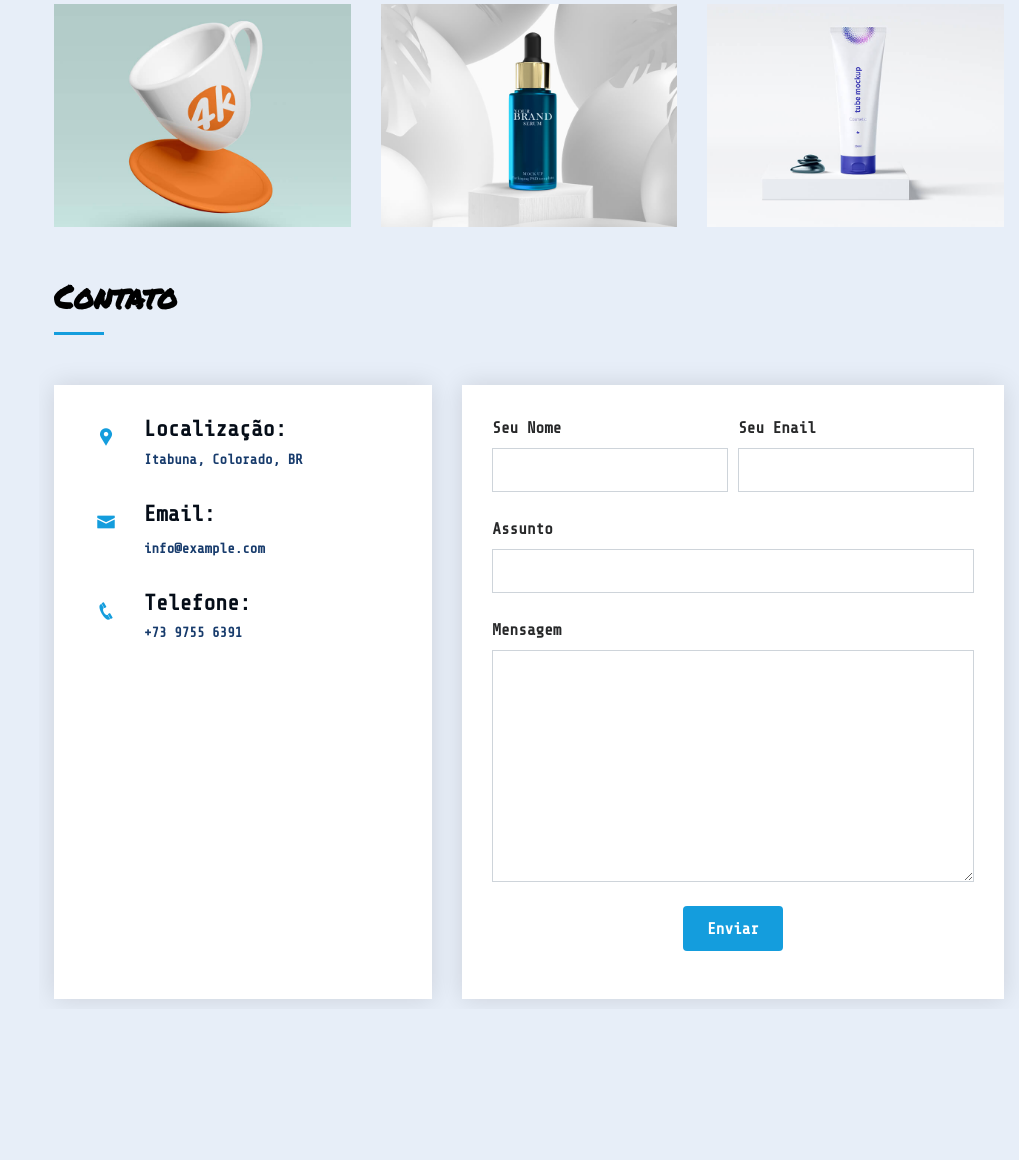
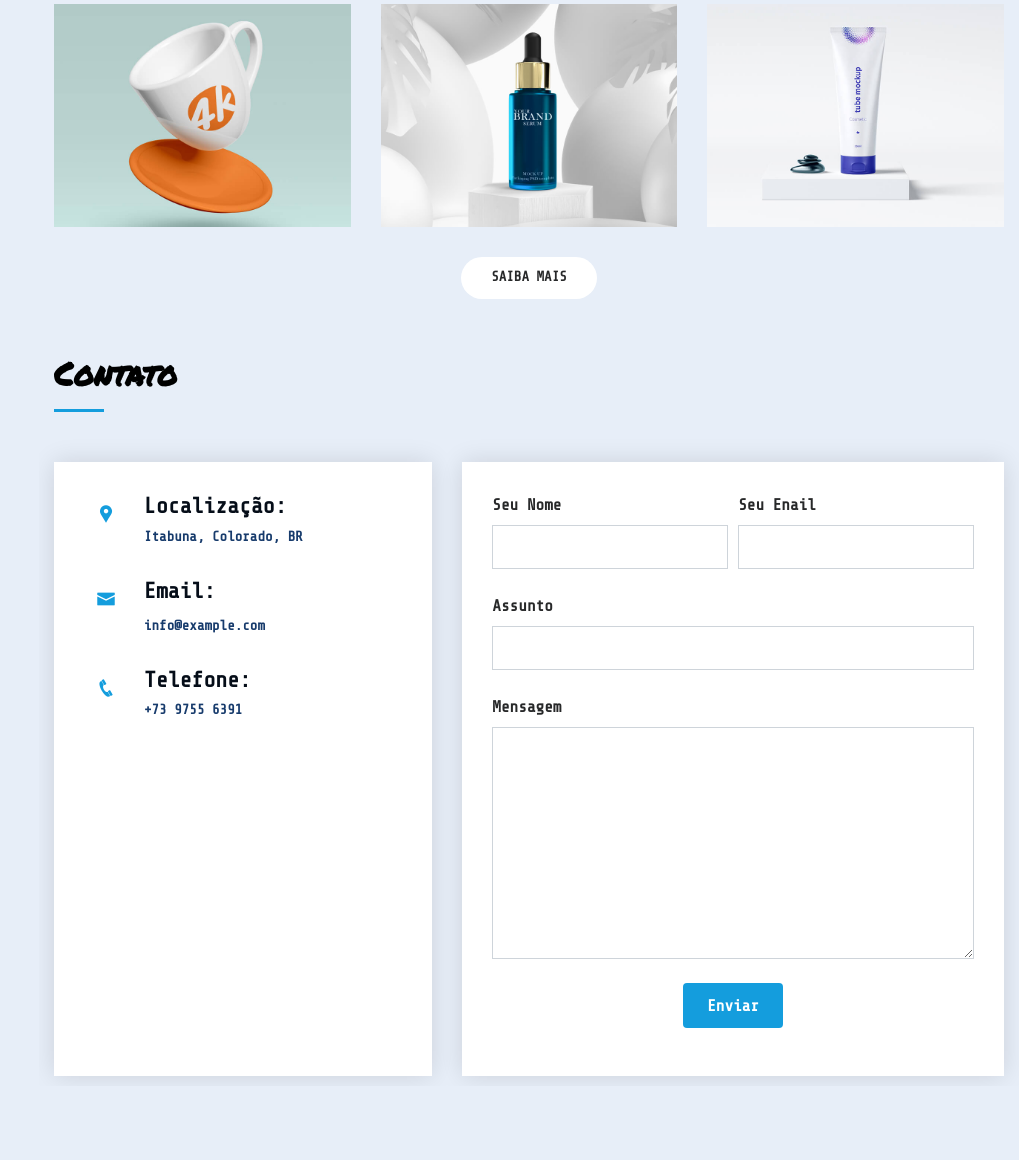
Before and after one commit to sstrangee/myportifilio, a Flask app: page / in a window 1280 px wide. Shown: the part 2366-3526 px from the top of the page, without its empty margins (261-1280 px from the left). Before the commit the page ends 3368 px from the top, so only its background shows below. Run offline with Flask 2, Linux system fonts and the light colour scheme; some libraries are stand-ins or nearby versions; some web fonts are replaced.

Commit message:
Update index.html

```diff
--- a/templates/index.html
+++ b/templates/index.html
@@ -1,4 +1,3 @@
-
 <!DOCTYPE html>
 <html lang="pt-br">
 
@@ -27,14 +26,14 @@
 </head>
 
 <body>
-
   <!-- ======= Mobile nav toggle button ======= -->
-  <button type="button" class="mobile-nav-toggle d-xl-none"><i class="icofont-navigation-menu"></i></button>
 
   <!-- ======= Header ======= -->
   <header id="header">
+    <div>
+      <button type="button" class="mobile-nav-toggle d-xl-none"><i class="icofont-plus"></i></button>
+    </div>
     <div class="d-flex flex-column">
-
       <div class="profile">
         <img src="../static/img/4595683.jpg" alt="" class="img-fluid rounded-circle">
         <h1 class="text-light" ><a href="#/" class="">Mateus Santana</a></h1>
@@ -42,7 +41,7 @@
           <a href="https://github.com/sstrangee/" target="_blank" class="discord"><svg xmlns="http://www.w3.org/2000/svg" aria-hidden="true" role="img" width="1em" height="1em" preserveAspectRatio="xMidYMid meet" viewBox="0 0 24 24"><path fill="currentColor" fill-rule="evenodd" d="M12 0C5.37 0 0 5.37 0 12c0 5.31 3.435 9.795 8.205 11.385c.6.105.825-.255.825-.57c0-.285-.015-1.23-.015-2.235c-3.015.555-3.795-.735-4.035-1.41c-.135-.345-.72-1.41-1.23-1.695c-.42-.225-1.02-.78-.015-.795c.945-.015 1.62.87 1.845 1.23c1.08 1.815 2.805 1.305 3.495.99c.105-.78.42-1.305.765-1.605c-2.67-.3-5.46-1.335-5.46-5.925c0-1.305.465-2.385 1.23-3.225c-.12-.3-.54-1.53.12-3.18c0 0 1.005-.315 3.3 1.23c.96-.27 1.98-.405 3-.405s2.04.135 3 .405c2.295-1.56 3.3-1.23 3.3-1.23c.66 1.65.24 2.88.12 3.18c.765.84 1.23 1.905 1.23 3.225c0 4.605-2.805 5.625-5.475 5.925c.435.375.81 1.095.81 2.22c0 1.605-.015 2.895-.015 3.3c0 .315.225.69.825.57A12.02 12.02 0 0 0 24 12c0-6.63-5.37-12-12-12Z" clip-rule="evenodd"/></svg></a>
           <a href="https://discord/summer" target="_blank" class="facebook"><svg xmlns="http://www.w3.org/2000/svg" aria-hidden="true" role="img" width="1em" height="1em" preserveAspectRatio="xMidYMid meet" viewBox="0 0 24 24"><path fill="currentColor" d="M20.317 4.492c-1.53-.69-3.17-1.2-4.885-1.49a.075.075 0 0 0-.079.036c-.21.369-.444.85-.608 1.23a18.566 18.566 0 0 0-5.487 0a12.36 12.36 0 0 0-.617-1.23A.077.077 0 0 0 8.562 3c-1.714.29-3.354.8-4.885 1.491a.07.07 0 0 0-.032.027C.533 9.093-.32 13.555.099 17.961a.08.08 0 0 0 .031.055a20.03 20.03 0 0 0 5.993 2.98a.078.078 0 0 0 .084-.026a13.83 13.83 0 0 0 1.226-1.963a.074.074 0 0 0-.041-.104a13.201 13.201 0 0 1-1.872-.878a.075.075 0 0 1-.008-.125c.126-.093.252-.19.372-.287a.075.075 0 0 1 .078-.01c3.927 1.764 8.18 1.764 12.061 0a.075.075 0 0 1 .079.009c.12.098.245.195.372.288a.075.075 0 0 1-.006.125c-.598.344-1.22.635-1.873.877a.075.075 0 0 0-.041.105c.36.687.772 1.341 1.225 1.962a.077.077 0 0 0 .084.028a19.963 19.963 0 0 0 6.002-2.981a.076.076 0 0 0 .032-.054c.5-5.094-.838-9.52-3.549-13.442a.06.06 0 0 0-.031-.028ZM8.02 15.278c-1.182 0-2.157-1.069-2.157-2.38c0-1.312.956-2.38 2.157-2.38c1.21 0 2.176 1.077 2.157 2.38c0 1.312-.956 2.38-2.157 2.38Zm7.975 0c-1.183 0-2.157-1.069-2.157-2.38c0-1.312.955-2.38 2.157-2.38c1.21 0 2.176 1.077 2.157 2.38c0 1.312-.946 2.38-2.157 2.38Z"/></svg></a>
           <a href="https://www.instagram.com/_strange.y/" target="_blank" class="instagram"><svg xmlns="http://www.w3.org/2000/svg" aria-hidden="true" role="img" width="1em" height="1em" preserveAspectRatio="xMidYMid meet" viewBox="0 0 1024 1024"><path fill="currentColor" d="M512 378.7c-73.4 0-133.3 59.9-133.3 133.3S438.6 645.3 512 645.3S645.3 585.4 645.3 512S585.4 378.7 512 378.7zM911.8 512c0-55.2.5-109.9-2.6-165c-3.1-64-17.7-120.8-64.5-167.6c-46.9-46.9-103.6-61.4-167.6-64.5c-55.2-3.1-109.9-2.6-165-2.6c-55.2 0-109.9-.5-165 2.6c-64 3.1-120.8 17.7-167.6 64.5C132.6 226.3 118.1 283 115 347c-3.1 55.2-2.6 109.9-2.6 165s-.5 109.9 2.6 165c3.1 64 17.7 120.8 64.5 167.6c46.9 46.9 103.6 61.4 167.6 64.5c55.2 3.1 109.9 2.6 165 2.6c55.2 0 109.9.5 165-2.6c64-3.1 120.8-17.7 167.6-64.5c46.9-46.9 61.4-103.6 64.5-167.6c3.2-55.1 2.6-109.8 2.6-165zM512 717.1c-113.5 0-205.1-91.6-205.1-205.1S398.5 306.9 512 306.9S717.1 398.5 717.1 512S625.5 717.1 512 717.1zm213.5-370.7c-26.5 0-47.9-21.4-47.9-47.9s21.4-47.9 47.9-47.9s47.9 21.4 47.9 47.9a47.84 47.84 0 0 1-47.9 47.9z"/></svg></i></a>
-          <a href="#" target="_blank" class="linkedin"><svg xmlns="http://www.w3.org/2000/svg" aria-hidden="true" role="img" width="1em" height="1em" preserveAspectRatio="xMidYMid meet" viewBox="0 0 16 16"><path fill="currentColor" d="M8 2a5.53 5.53 0 0 0-3.594 1.342c-.766.66-1.321 1.52-1.464 2.383C1.266 6.095 0 7.555 0 9.318C0 11.366 1.708 13 3.781 13h8.906C14.502 13 16 11.57 16 9.773c0-1.636-1.242-2.969-2.834-3.194C12.923 3.999 10.69 2 8 2zm2.354 6.854l-2 2a.5.5 0 0 1-.708 0l-2-2a.5.5 0 1 1 .708-.708L7.5 9.293V5.5a.5.5 0 0 1 1 0v3.793l1.146-1.147a.5.5 0 0 1 .708.708z"/></svg></i></a>
+          <a href="/projetos" target="_blank" class="linkedin"><svg xmlns="http://www.w3.org/2000/svg" aria-hidden="true" role="img" width="1em" height="1em" preserveAspectRatio="xMidYMid meet" viewBox="0 0 16 16"><path fill="currentColor" d="M8 2a5.53 5.53 0 0 0-3.594 1.342c-.766.66-1.321 1.52-1.464 2.383C1.266 6.095 0 7.555 0 9.318C0 11.366 1.708 13 3.781 13h8.906C14.502 13 16 11.57 16 9.773c0-1.636-1.242-2.969-2.834-3.194C12.923 3.999 10.69 2 8 2zm2.354 6.854l-2 2a.5.5 0 0 1-.708 0l-2-2a.5.5 0 1 1 .708-.708L7.5 9.293V5.5a.5.5 0 0 1 1 0v3.793l1.146-1.147a.5.5 0 0 1 .708.708z"/></svg></i></a>
         </div>
       </div>
 
@@ -329,7 +328,13 @@
           </div>
 
         </div>
-
+      </div>
+      <div class="row" data-aos="fade-up">
+        <div class="col-lg-12 d-flex justify-content-center">
+          <ul id="portfolio-flters">
+            <a href="/projetos"><li><b class="wq">Saiba Mais</b></li></a>
+          </ul>
+        </div>
       </div>
     </section><!-- End Portfolio Section -->
 
@@ -421,9 +426,10 @@
       </div>
     </div>
   </footer><!-- End  Footer -->
-
   <a href="#" class="back-to-top"><i class="icofont-simple-up"></i></a>
-
+  <div class="loader-wrapper">
+    <span class="loader"><span class="loader-inner"></span></span>
+  </div>
   <!-- Vendor JS Files -->
   <script src="../static/vendor/jquery/jquery.min.js"></script>
   <script src="../static/vendor/bootstrap/js/bootstrap.bundle.min.js"></script>
```
